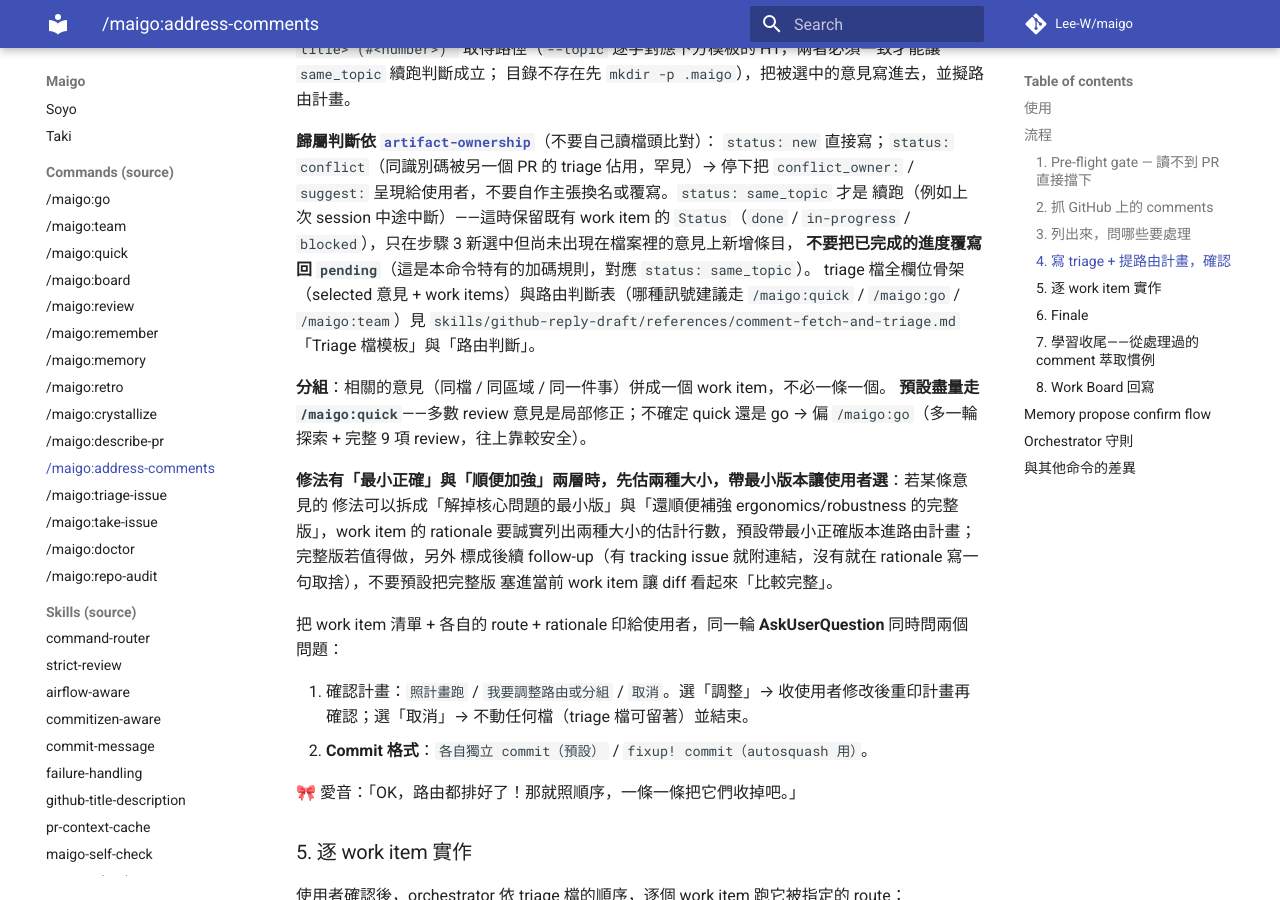
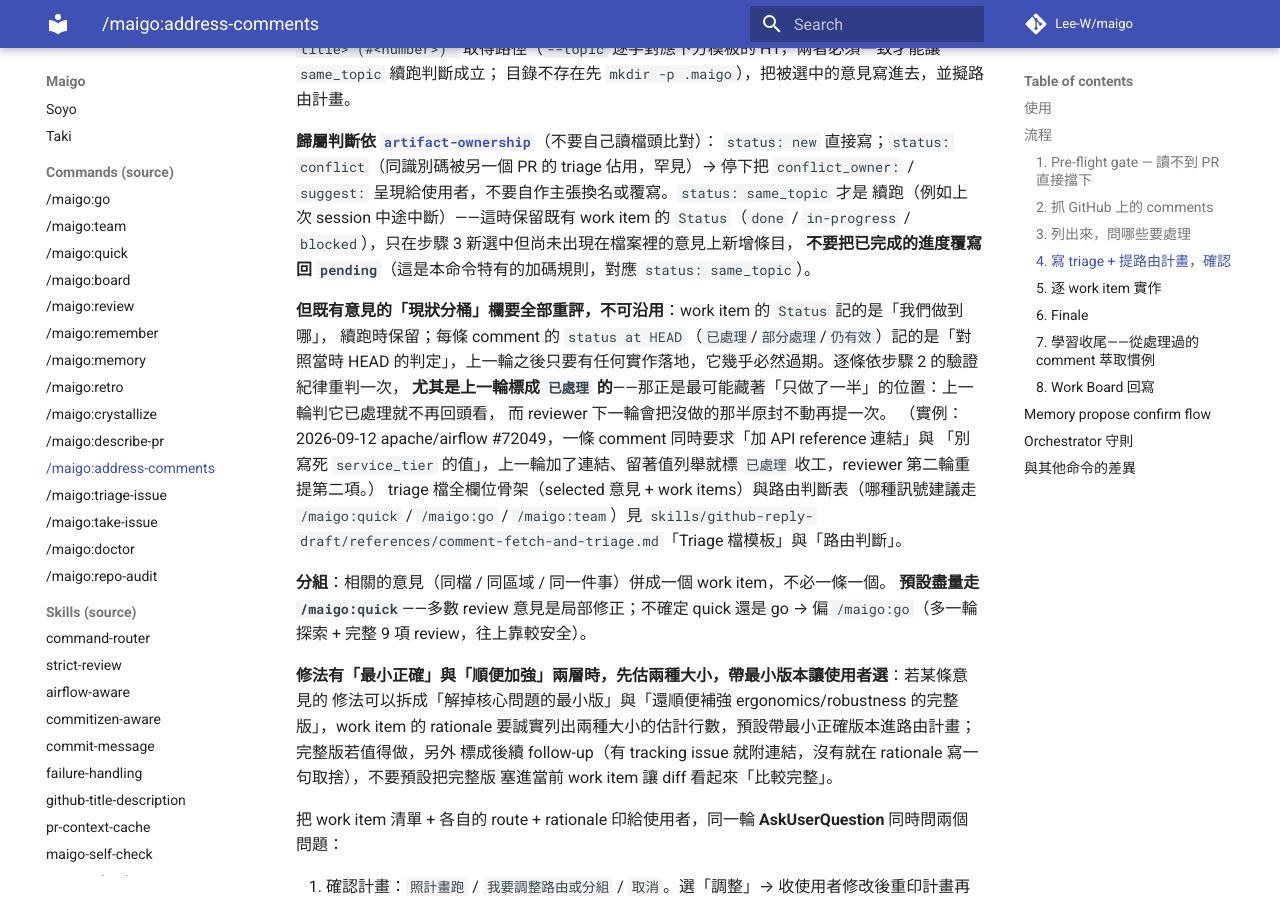
Before and after one commit to Lee-W/maigo, an MkDocs documentation site: the page built from docs/commands/address-comments.md, in a window 1280 px wide and 900 px high, scrolled down 4998 px. Built offline with MkDocs 1.6.1 and Material for MkDocs 9.7.7, drawn with Linux system fonts in a browser that asks for light colours; comment, search, counter and statistics services are not loaded; some of the changed text lies outside the part shown.

Commit message:
docs(skills): tighten address-comments triage and deliverable batching rules
- address-comments step 4: re-judge every comment's status-at-HEAD bucket on
  each pass instead of carrying it over, especially entries previously
  marked 已處理 — that's where a half-done fix hides until the reviewer
  re-raises the untouched half next round
- address-comments step 6: re-fetch inline thread resolution state right
  before drafting replies, since the implementation phase between fetch and
  draft can span a rebase or several work items during which threads get
  resolved
- copyable-deliverable: multiple deliverables from one delivery batch belong
  in a single reply, not spread across messages, and a stale one gets
  wholly resent rather than patched

```diff
--- a/commands/address-comments.md
+++ b/commands/address-comments.md
@@ -120,6 +120,14 @@
 續跑（例如上次 session 中途中斷）——這時保留既有 work item 的 `Status`（`done` /
 `in-progress` / `blocked`），只在步驟 3 新選中但尚未出現在檔案裡的意見上新增條目，
 **不要把已完成的進度覆寫回 `pending`**（這是本命令特有的加碼規則，對應 `status: same_topic`）。
+
+**但既有意見的「現狀分桶」欄要全部重評，不可沿用**：work item 的 `Status` 記的是「我們做到哪」，
+續跑時保留；每條 comment 的 `status at HEAD`（`已處理`/`部分處理`/`仍有效`）記的是「對照當時 HEAD
+的判定」，上一輪之後只要有任何實作落地，它幾乎必然過期。逐條依步驟 2 的驗證紀律重判一次，
+**尤其是上一輪標成 `已處理` 的**——那正是最可能藏著「只做了一半」的位置：上一輪判它已處理就不再回頭看，
+而 reviewer 下一輪會把沒做的那半原封不動再提一次。
+（實例：2026-09-12 apache/airflow #72049，一條 comment 同時要求「加 API reference 連結」與
+「別寫死 `service_tier` 的值」，上一輪加了連結、留著值列舉就標 `已處理` 收工，reviewer 第二輪重提第二項。）
 triage 檔全欄位骨架（selected 意見 + work items）與路由判斷表（哪種訊號建議走
 `/maigo:quick` / `/maigo:go` / `/maigo:team`）見
 `skills/github-reply-draft/references/comment-fetch-and-triage.md`「Triage 檔模板」與「路由判斷」。
@@ -178,6 +186,12 @@
    依 [`skills/copyable-deliverable`](https://github.com/Lee-W/maigo/blob/main/skills/copyable-deliverable/SKILL.md)：回覆內文放單一 fenced block（內文若可能含三個 backtick 就用四個 backtick 外層）。不加 `>` blockquote。
 
    每則回覆草稿的措辭依 [`skills/github-reply-draft`](https://github.com/Lee-W/maigo/blob/main/skills/github-reply-draft/SKILL.md)：預設簡短、不引 commit SHA、只提最終 diff 裡存在的 symbol、一 thread 一則、不過度宣稱已解決、附 attribution footer。
+
+   **產草稿前重抓一次 thread 狀態，已 resolve 的不列**：步驟 2 的抓取到這裡已隔了整個實作階段
+   （可能數小時、數個 work item、一次 rebase），reviewer 很可能在期間按了 resolve。重跑步驟 2 的
+   inline thread 查詢，`isResolved` 為 true 的**不列入草稿清單**，只在 summary 裡一行帶過
+   「另有 N 條已在期間被 resolve」。沿用開工時的快照，會讓使用者拿到一份含已關閉 thread 的草稿，
+   逐條貼上時才發現貼不進去。
 
 3. **Commit 落地對照**：步驟 5 的 commit 政策覆寫已替每個 done work item 落地一支新 commit（獨立或 fixup!，依步驟 4 的選擇）。Finale 列出落地 commit 的 SHA + subject + body 對照表（依 [`skills/commit-message`](https://github.com/Lee-W/maigo/blob/main/skills/commit-message/SKILL.md) 的格式），讓使用者一眼看出哪條 comment 對應哪個 commit。需要拆 / 合 / 改 wording → 使用者自行 `git commit --amend` 或 `git reset HEAD~N` + 重 stage；**orchestrator 不 push、不 force-push、不 amend、不 rebase**。
 4. **PR title/description 核對**：這裡已知 PR 存在（步驟 1 pre-flight gate 已核過），依 [`skills/pr-sync-check`](https://github.com/Lee-W/maigo/blob/main/skills/pr-sync-check/SKILL.md) 核對現有 title/description 是否仍符合上面落地的改動，脫鉤就草擬更新交給使用者複製貼上。
```
Also changed, not shown: skills/copyable-deliverable/SKILL.md (+12 -0 lines).
